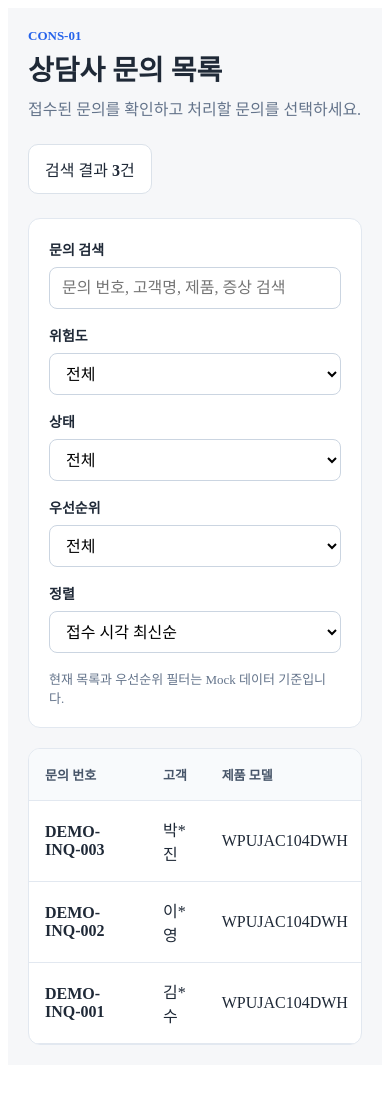
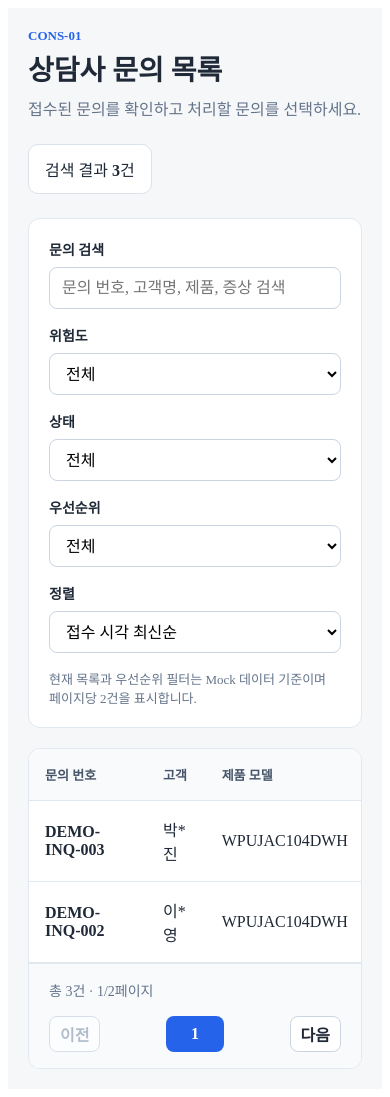
Before and after one commit to SKNETWORKS-FAMILY-AICAMP/SKN29-FINAL-4TEAM, a React (Vite) app in the folder web/: page /consultant/inquiries in a window 390 px wide. Before the commit the page ends 1073 px from the top, so only its background shows below. Built offline with nearby package versions, Linux system fonts and the light colour scheme.

Commit message:
2026-07-28 | 문의 목록 페이지네이션 및 검색 조건 유지

```diff
--- /dev/null
+++ b/web/src/common/components/data-display/Pagination.css
@@ -0,0 +1,63 @@
+.common-pagination {
+  display: flex;
+  padding: 16px 20px;
+  align-items: center;
+  justify-content: space-between;
+  gap: 16px;
+  border-top: 1px solid #e2e8f0;
+  background: #f8fafc;
+}
+
+.common-pagination__summary {
+  margin: 0;
+  color: #64748b;
+  font-size: 14px;
+}
+
+.common-pagination__actions {
+  display: flex;
+  align-items: center;
+  gap: 8px;
+}
+
+.common-pagination__actions button,
+.common-pagination__actions span {
+  display: inline-flex;
+  min-width: 38px;
+  height: 36px;
+  padding: 0 10px;
+  align-items: center;
+  justify-content: center;
+  border-radius: 8px;
+  font: inherit;
+  font-weight: 700;
+}
+
+.common-pagination__actions button {
+  border: 1px solid #cbd5e1;
+  background: #ffffff;
+  color: #1f2937;
+  cursor: pointer;
+}
+
+.common-pagination__actions button:disabled {
+  color: #94a3b8;
+  cursor: not-allowed;
+  opacity: 0.7;
+}
+
+.common-pagination__actions span {
+  background: #2563eb;
+  color: #ffffff;
+}
+
+@media (max-width: 520px) {
+  .common-pagination {
+    align-items: stretch;
+    flex-direction: column;
+  }
+
+  .common-pagination__actions {
+    justify-content: space-between;
+  }
+}
--- /dev/null
+++ b/web/src/common/components/data-display/Pagination.tsx
@@ -0,0 +1,46 @@
+import "./Pagination.css";
+
+interface PaginationProps {
+  page: number;
+  totalItems: number;
+  totalPages: number;
+  onPageChange: (page: number) => void;
+}
+
+export default function Pagination({
+  page,
+  totalItems,
+  totalPages,
+  onPageChange,
+}: PaginationProps) {
+  const canGoPrevious = page > 1;
+  const canGoNext = page < totalPages;
+
+  return (
+    <nav className="common-pagination" aria-label="문의 목록 페이지">
+      <p className="common-pagination__summary" aria-live="polite">
+        총 {totalItems}건 · {page}/{totalPages}페이지
+      </p>
+
+      <div className="common-pagination__actions">
+        <button
+          type="button"
+          disabled={!canGoPrevious}
+          onClick={() => onPageChange(page - 1)}
+        >
+          이전
+        </button>
+
+        <span aria-current="page">{page}</span>
+
+        <button
+          type="button"
+          disabled={!canGoNext}
+          onClick={() => onPageChange(page + 1)}
+        >
+          다음
+        </button>
+      </div>
+    </nav>
+  );
+}
--- a/web/src/pages/consultant/ConsultantDashboardPage.tsx
+++ b/web/src/pages/consultant/ConsultantDashboardPage.tsx
@@ -1,5 +1,9 @@
-import { useMemo, useState } from "react";
-import { useNavigate } from "react-router-dom";
+import { useMemo } from "react";
+import {
+  useLocation,
+  useNavigate,
+  useSearchParams,
+} from "react-router-dom";
 
 import { createInquiryDetailPath } from "../../app/router/routePaths";
 import PriorityBadge, {
@@ -9,6 +13,7 @@ import RiskBadge, {
   type RiskLevel,
 } from "../../common/components/badge/RiskBadge";
 import StatusBadge from "../../common/components/badge/StatusBadge";
+import Pagination from "../../common/components/data-display/Pagination";
 import EmptyState from "../../common/components/feedback/EmptyState";
 import "./ConsultantDashboardPage.css";
 
@@ -18,6 +23,31 @@ type InquiryStatus =
   | "REOPENED";
 
 type InquirySort = "RECEIVED_DESC" | "RECEIVED_ASC";
+
+const PAGE_SIZE = 2;
+
+const RISK_LEVELS: readonly RiskLevel[] = [
+  "general",
+  "caution",
+  "danger",
+];
+
+const INQUIRY_STATUSES: readonly InquiryStatus[] = [
+  "CONSULTATION_REQUIRED",
+  "CONSULTATION_IN_PROGRESS",
+  "REOPENED",
+];
+
+const PRIORITY_VARIANTS: readonly PriorityBadgeVariant[] = [
+  "default",
+  "high",
+  "urgent",
+];
+
+const INQUIRY_SORTS: readonly InquirySort[] = [
+  "RECEIVED_DESC",
+  "RECEIVED_ASC",
+];
 
 interface InquiryListItem {
   inquiryId: string;
@@ -104,19 +134,56 @@ function getReceivedTimestamp(value: string): number {
   return Number.isNaN(timestamp) ? 0 : timestamp;
 }
 
+function getValidatedParam<T extends string>(
+  searchParams: URLSearchParams,
+  key: string,
+  allowedValues: readonly T[],
+  fallback: T,
+): T {
+  const value = searchParams.get(key);
+
+  return value && allowedValues.includes(value as T)
+    ? (value as T)
+    : fallback;
+}
+
+function getPageParam(searchParams: URLSearchParams): number {
+  const value = Number(searchParams.get("page") ?? "1");
+
+  return Number.isInteger(value) && value > 0 ? value : 1;
+}
+
 export default function ConsultantDashboardPage() {
   const navigate = useNavigate();
+  const location = useLocation();
+  const [searchParams, setSearchParams] = useSearchParams();
 
-  const [searchKeyword, setSearchKeyword] = useState("");
-  const [selectedRisk, setSelectedRisk] = useState<"ALL" | RiskLevel>("ALL");
-  const [selectedStatus, setSelectedStatus] = useState<
-    "ALL" | InquiryStatus
-  >("ALL");
-  const [selectedPriority, setSelectedPriority] = useState<
-    "ALL" | PriorityBadgeVariant
-  >("ALL");
-  const [selectedSort, setSelectedSort] =
-    useState<InquirySort>("RECEIVED_DESC");
+  const searchKeyword = searchParams.get("q") ?? "";
+  const selectedRisk = getValidatedParam(
+    searchParams,
+    "risk",
+    RISK_LEVELS,
+    "ALL" as const,
+  );
+  const selectedStatus = getValidatedParam(
+    searchParams,
+    "status",
+    INQUIRY_STATUSES,
+    "ALL" as const,
+  );
+  const selectedPriority = getValidatedParam(
+    searchParams,
+    "priority",
+    PRIORITY_VARIANTS,
+    "ALL" as const,
+  );
+  const selectedSort = getValidatedParam(
+    searchParams,
+    "sort",
+    INQUIRY_SORTS,
+    "RECEIVED_DESC",
+  );
+  const requestedPage = getPageParam(searchParams);
 
   const filteredInquiries = useMemo(() => {
     const keyword = searchKeyword.trim().toLowerCase();
@@ -158,16 +225,51 @@ export default function ConsultantDashboardPage() {
     selectedStatus,
   ]);
 
+  const totalPages = Math.max(
+    1,
+    Math.ceil(filteredInquiries.length / PAGE_SIZE),
+  );
+  const currentPage = Math.min(requestedPage, totalPages);
+  const currentPageInquiries = filteredInquiries.slice(
+    (currentPage - 1) * PAGE_SIZE,
+    currentPage * PAGE_SIZE,
+  );
+  const hasActiveFilters =
+    searchKeyword.trim().length > 0 ||
+    selectedRisk !== "ALL" ||
+    selectedStatus !== "ALL" ||
+    selectedPriority !== "ALL";
+
+  const updateSearchParam = (
+    key: string,
+    value: string,
+    defaultValue: string,
+  ) => {
+    const nextParams = new URLSearchParams(searchParams);
+
+    if (value === defaultValue || value.trim().length === 0) {
+      nextParams.delete(key);
+    } else {
+      nextParams.set(key, value);
+    }
+
+    if (key !== "page") {
+      nextParams.delete("page");
+    }
+
+    setSearchParams(nextParams, { replace: true });
+  };
+
   const handleInquiryClick = (inquiryId: string) => {
-    navigate(createInquiryDetailPath(inquiryId));
+    navigate(createInquiryDetailPath(inquiryId), {
+      state: {
+        returnTo: `${location.pathname}${location.search}`,
+      },
+    });
   };
 
   const handleResetFilters = () => {
-    setSearchKeyword("");
-    setSelectedRisk("ALL");
-    setSelectedStatus("ALL");
-    setSelectedPriority("ALL");
-    setSelectedSort("RECEIVED_DESC");
+    setSearchParams(new URLSearchParams(), { replace: true });
   };
 
   return (
@@ -194,7 +296,9 @@ export default function ConsultantDashboardPage() {
           <input
             type="search"
             value={searchKeyword}
-            onChange={(event) => setSearchKeyword(event.target.value)}
+            onChange={(event) =>
+              updateSearchParam("q", event.target.value, "")
+            }
             placeholder="문의 번호, 고객명, 제품, 증상 검색"
           />
         </label>
@@ -205,7 +309,7 @@ export default function ConsultantDashboardPage() {
           <select
             value={selectedRisk}
             onChange={(event) =>
-              setSelectedRisk(event.target.value as "ALL" | RiskLevel)
+              updateSearchParam("risk", event.target.value, "ALL")
             }
           >
             <option value="ALL">전체</option>
@@ -221,9 +325,7 @@ export default function ConsultantDashboardPage() {
           <select
             value={selectedStatus}
             onChange={(event) =>
-              setSelectedStatus(
-                event.target.value as "ALL" | InquiryStatus,
-              )
+              updateSearchParam("status", event.target.value, "ALL")
             }
           >
             <option value="ALL">전체</option>
@@ -239,9 +341,7 @@ export default function ConsultantDashboardPage() {
           <select
             value={selectedPriority}
             onChange={(event) =>
-              setSelectedPriority(
-                event.target.value as "ALL" | PriorityBadgeVariant,
-              )
+              updateSearchParam("priority", event.target.value, "ALL")
             }
           >
             <option value="ALL">전체</option>
@@ -257,7 +357,11 @@ export default function ConsultantDashboardPage() {
           <select
             value={selectedSort}
             onChange={(event) =>
-              setSelectedSort(event.target.value as InquirySort)
+              updateSearchParam(
+                "sort",
+                event.target.value,
+                "RECEIVED_DESC",
+              )
             }
           >
             <option value="RECEIVED_DESC">접수 시각 최신순</option>
@@ -266,17 +370,25 @@ export default function ConsultantDashboardPage() {
         </label>
 
         <p className="consultant-dashboard__mock-notice">
-          현재 목록과 우선순위 필터는 Mock 데이터 기준입니다.
+          {`현재 목록과 우선순위 필터는 Mock 데이터 기준이며 페이지당 ${PAGE_SIZE}건을 표시합니다.`}
         </p>
       </section>
 
       <section className="consultant-dashboard__content">
         {filteredInquiries.length === 0 ? (
           <EmptyState
-            title="검색 결과가 없습니다."
-            description="검색어나 필터 조건을 변경한 뒤 다시 확인해 주세요."
-            actionLabel="검색 조건 초기화"
-            onAction={handleResetFilters}
+            title={
+              hasActiveFilters
+                ? "검색 결과가 없습니다."
+                : "접수된 문의가 없습니다."
+            }
+            description={
+              hasActiveFilters
+                ? "검색어나 필터 조건을 변경한 뒤 다시 확인해 주세요."
+                : "새 문의가 접수되면 이 목록에 표시됩니다."
+            }
+            actionLabel={hasActiveFilters ? "검색 조건 초기화" : undefined}
+            onAction={hasActiveFilters ? handleResetFilters : undefined}
           />
         ) : (
           <div className="consultant-dashboard__table-wrap">
@@ -296,7 +408,7 @@ export default function ConsultantDashboardPage() {
               </thead>
 
               <tbody>
-                {filteredInquiries.map((inquiry) => (
+                {currentPageInquiries.map((inquiry) => (
                   <tr key={inquiry.inquiryId}>
                     <td>
                       <strong>{inquiry.inquiryId}</strong>
@@ -339,6 +451,15 @@ export default function ConsultantDashboardPage() {
                 ))}
               </tbody>
             </table>
+
+            <Pagination
+              page={currentPage}
+              totalItems={filteredInquiries.length}
+              totalPages={totalPages}
+              onPageChange={(page) =>
+                updateSearchParam("page", String(page), "1")
+              }
+            />
           </div>
         )}
       </section>
--- a/web/src/pages/consultant/InquiryDetailPage.tsx
+++ b/web/src/pages/consultant/InquiryDetailPage.tsx
@@ -1,9 +1,13 @@
 import { useState } from "react";
-import { useNavigate, useParams } from "react-router-dom";
+import {
+  useLocation,
+  useNavigate,
+  useParams,
+} from "react-router-dom";
 
 import {
   createVisitTransitionPath,
-  ROUTE_PATHS,
+  getSafeInquiryListReturnPath,
 } from "../../app/router/routePaths";
 import PriorityBadge, {
   type PriorityBadgeVariant,
@@ -34,6 +38,10 @@ interface StatusHistoryItem {
   event: string;
   actor: string;
   occurredAt: string;
+}
+
+interface InquiryDetailLocationState {
+  returnTo?: unknown;
 }
 
 interface InquiryDetail {
@@ -223,7 +231,13 @@ function getVerificationLabel(
 
 export default function InquiryDetailPage() {
   const navigate = useNavigate();
+  const location = useLocation();
   const { inquiryId } = useParams<{ inquiryId: string }>();
+
+  const locationState = location.state as InquiryDetailLocationState | null;
+  const inquiryListReturnPath = getSafeInquiryListReturnPath(
+    locationState?.returnTo,
+  );
 
   const inquiry = inquiryId
     ? MOCK_INQUIRY_DETAILS[inquiryId]
@@ -290,9 +304,7 @@ export default function InquiryDetailPage() {
           title="이 문의에 접근할 권한이 없습니다."
           description="담당 상담사이거나 해당 문의의 조회 권한이 있는지 확인해 주세요."
           actionLabel="문의 목록으로 돌아가기"
-          onAction={() =>
-            navigate(ROUTE_PATHS.consultantInquiryList)
-          }
+          onAction={() => navigate(inquiryListReturnPath)}
         />
       </main>
     );
@@ -308,9 +320,7 @@ export default function InquiryDetailPage() {
 
           <button
             type="button"
-            onClick={() =>
-              navigate(ROUTE_PATHS.consultantInquiryList)
-            }
+            onClick={() => navigate(inquiryListReturnPath)}
           >
             문의 목록으로 돌아가기
           </button>
@@ -342,6 +352,7 @@ export default function InquiryDetailPage() {
   const handleRequestVisit = () => {
     navigate(createVisitTransitionPath(inquiry.inquiryId), {
       state: {
+        returnTo: inquiryListReturnPath,
         stateVersion: inquiry.stateVersion,
         symptomSummary: inquiry.symptomSummary,
       },
@@ -360,9 +371,7 @@ export default function InquiryDetailPage() {
         <button
           type="button"
           className="inquiry-detail__back-button"
-          onClick={() =>
-            navigate(ROUTE_PATHS.consultantInquiryList)
-          }
+          onClick={() => navigate(inquiryListReturnPath)}
         >
           목록으로 돌아가기
         </button>
```
Also changed, not shown: web/src/app/router/routePaths.ts (+12 -0 lines), web/src/pages/consultant/VisitTransitionPage.tsx (+9 -5 lines).
